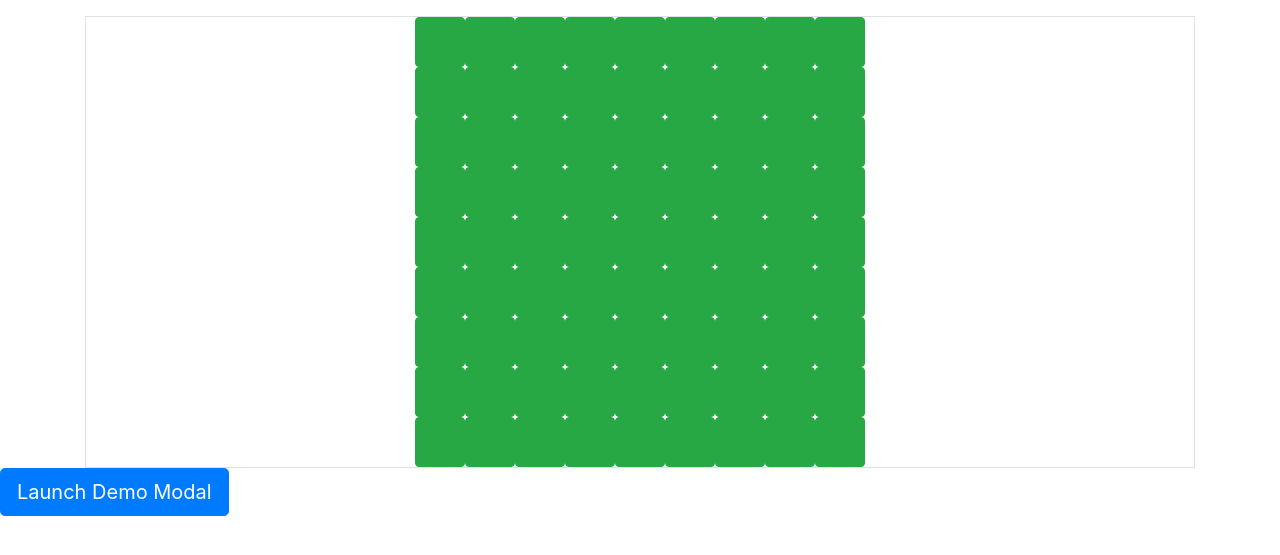
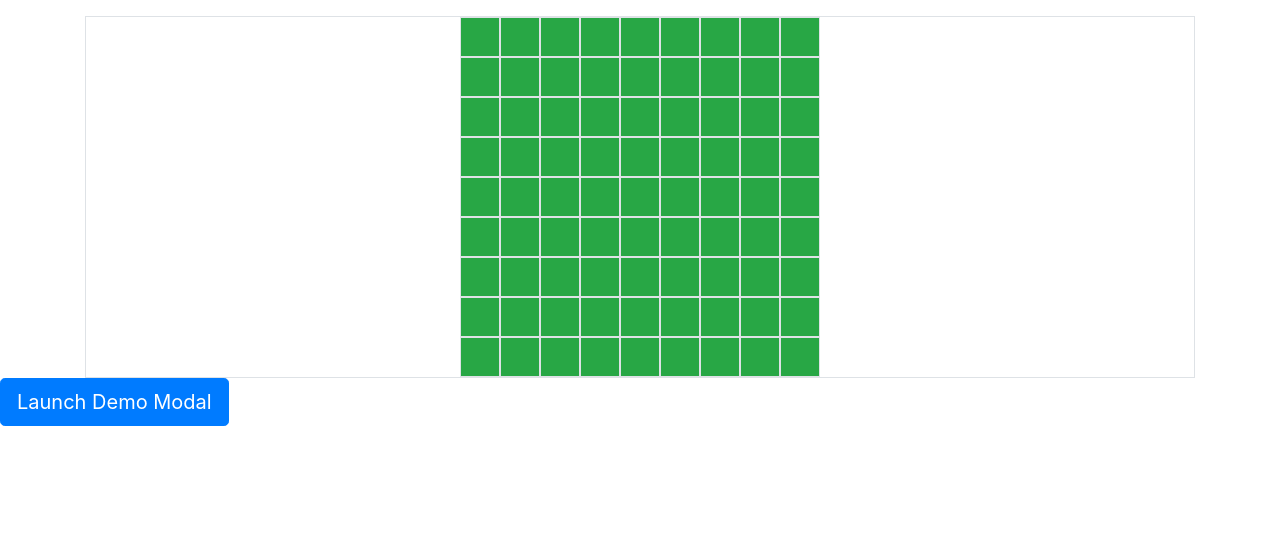
Before and after one commit to RasbeeTech/myMinesweeper_Flask, a Flask app: page / in a window 1280 px wide. Shown: the part 130-685 px from the top of the page. Run offline with Flask 2, Linux system fonts and the light colour scheme; some libraries are stand-ins or nearby versions.

Commit message:
update
- Added indicator colours
- Added some styling
- Some code cleaning

```diff
--- a/main.py
+++ b/main.py
@@ -4,14 +4,26 @@ from source import Minesweeper
 app = Flask(__name__)
 app.secret_key = 'this is a secret key'
 
-
 game = Minesweeper('medium')
 
+indicator_style = {
+    1: "color: #0000FF;",  # Blue
+    2: "color: #00FF00;",  # Green
+    3: "color: #ff0000;",  # Red
+    4: "color: #800080;",  # Purple
+    5: "color: #800000;",  # Maroon
+    6: "color: #30D5C8;",  # Turquoise
+    7: "color: #000000;",  # Black
+    8: "color: #808080;",  # Gray
+}
 
+# TODO: render part of template instead of entire window
+#  https://stackoverflow.com/questions/21515554/render-part-of-the-template-in-flask
 @app.route('/')
 def index():
     game.change_difficulty('medium')
     rows = columns = game.play_field()
+    # TODO: create function to simplify rendering template:
     return render_template('index.html',
                            rows=rows, columns=columns,
                            difficulty='medium',
@@ -19,6 +31,7 @@ def index():
                            mine_locations=game.mine_locations,
                            ind_locations=game.ind_location,
                            ind_number=game.ind_number,
+                           indicator_style=indicator_style,
                            revealed_tiles=game.revealed_tiles)
 
 
@@ -38,13 +51,14 @@ def form_post():
                                    mine_locations=game.mine_locations,
                                    ind_locations=game.ind_location,
                                    ind_number=game.ind_number,
+                                   indicator_style=indicator_style,
                                    revealed_tiles=game.revealed_tiles)
         if 'tile' in keys:
             tile = request.form['tile']
             location = [int(x) for x in tile.split()]
             game.reveal_tiles(location[0], location[1])
-            print(game.mine_locations)
-            print(game.revealed_tiles)
+            # print(game.mine_locations)
+            # print(game.revealed_tiles)
             rows = columns = game.play_field()
             return render_template('index.html',
                                    rows=rows,
@@ -54,6 +68,7 @@ def form_post():
                                    mine_locations=game.mine_locations,
                                    ind_locations=game.ind_location,
                                    ind_number=game.ind_number,
+                                   indicator_style=indicator_style,
                                    revealed_tiles=game.revealed_tiles)
             # return '', 204  # HTTP empty response
         if 'start_game' in keys:
@@ -68,12 +83,13 @@ def form_post():
                                    mine_locations=game.mine_locations,
                                    ind_locations=game.ind_location,
                                    ind_number=game.ind_number,
+                                   indicator_style=indicator_style,
                                    revealed_tiles=game.revealed_tiles)
         if 'mine_tile' in keys:
             game.toggle_game_over()
             return '', 204  # HTTP empty response
         if 'new_game' in keys:
-            # TODO: flask controlled module:
+            # TODO: flask controlled Modal:
             #  https://stackoverflow.com/questions/54524827/how-to-show-bootstrap-modal-on-rendering-the-same-page-in-flask
             game.new_game()
             rows = columns = game.play_field()
@@ -84,4 +100,5 @@ def form_post():
                                    mine_locations=game.mine_locations,
                                    ind_locations=game.ind_location,
                                    ind_number=game.ind_number,
+                                   indicator_style=indicator_style,
                                    revealed_tiles=game.revealed_tiles)
--- a/source.py
+++ b/source.py
@@ -27,10 +27,13 @@ class Minesweeper:
     def change_difficulty(self, new_difficulty):
         self.difficulty = new_difficulty
         self.mines = self.num_of_mines()
+        self.mine_locations = []
         self.revealed_tiles = []
         self.indicators = []
         self.ind_location = []
         self.ind_number = []
+        self.start_tile = []
+        self.game_over = False
 
     def play_field(self):
         if self.difficulty == 'easy':
@@ -38,7 +41,7 @@ class Minesweeper:
         if self.difficulty == 'medium':
             return list(range(0, 9))
         if self.difficulty == 'hard':
-            return list(range(0, 12))
+            return list(range(0, 11))
 
     def set_mines(self):
         num_of_mines = self.mines
@@ -79,13 +82,13 @@ class Minesweeper:
         self.game_over = True
 
     def new_game(self):
-        self.indicators = []
         self.mine_locations = []
         self.revealed_tiles = []
         self.indicators = []
         self.ind_location = []
         self.ind_number = []
         self.start_tile = []
+        self.game_over = False
 
     def set_indicators(self):
         for mine in self.mine_locations:
--- a/templates/index.html
+++ b/templates/index.html
@@ -8,8 +8,9 @@
     <link rel="stylesheet" href="https://maxcdn.bootstrapcdn.com/font-awesome/4.7.0/css/font-awesome.min.css">
     <style>
         button {
-            width: 50px !important;
-            height: 50px !important;
+            width: 40px !important;
+            height: 40px !important;
+            border-radius: 0 !important;
         }
     </style>
 </head>
@@ -60,17 +61,17 @@
                     <div class="row flex-nowrap d-flex justify-content-center">
                     {% for column in columns %}
                         {% if revealed_tiles|length == 0 %}
-                            <button class="btn btn-success d-inline" name="start_game" value="{{ row }} {{ column }}"></button>
+                            <button class="btn btn-success border d-inline" name="start_game" value="{{ row }} {{ column }}"></button>
                         {% elif [row, column] in revealed_tiles %}
                             {% if [row, column] in ind_locations %}
-                                <button class="btn btn-warning d-inline disabled" name="tile" value="{{ row }} {{ column }}">{{ ind_number[ind_locations.index([row,column])] }}</button>
+                                <button class="btn d-inline border font-weight-bold disabled" style="background-color: #C4A484; {{ indicator_style[ind_number[ind_locations.index([row,column])]] }}" name="tile" value="{{ row }} {{ column }}">{{ ind_number[ind_locations.index([row,column])] }}</button>
                             {% else %}
-                                <button class="btn btn-primary d-inline disabled" name="tile" value="{{ row }} {{ column }}">{{ row }} {{ column }}</button>
+                                <button class="btn d-inline border disabled" style="background-color: #C4A484;" name="tile" value="{{ row }} {{ column }}"></button>
                             {% endif %}
                         {% elif [row, column] in mine_locations %}
-                            <button class="btn btn-danger d-inline" name="tile" value="{{ row }} {{ column }}">X</button>
+                            <button class="btn btn-danger border d-inline" name="tile" value="{{ row }} {{ column }}">X</button>
                         {% else %}
-                            <button class="btn btn-success d-inline" name="tile" value="{{ row }} {{ column }}">this</button>
+                            <button class="btn btn-success border d-inline" name="tile" value="{{ row }} {{ column }}">this</button>
                         {% endif %}
                     {%  endfor %}
                     </div>
```
